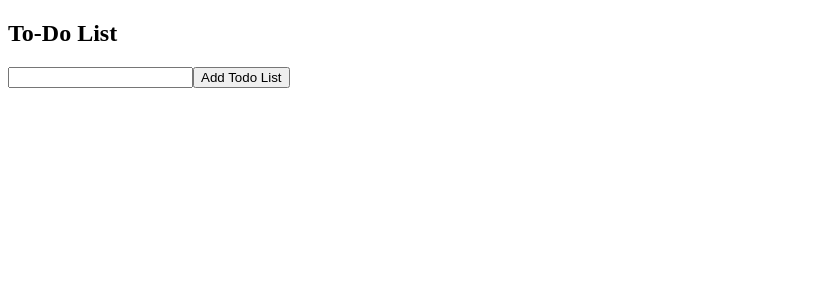
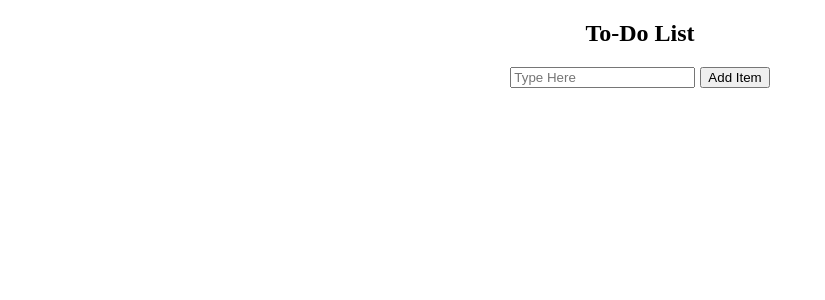
Before and after one commit to Aleydon/Simple-ToDo-List, a React (Create React App) app: page / in a window 1280 px wide. Shown: the top 300 px of the page, without its empty margins (0-825 px from the left). Built offline with nearby package versions, Linux system fonts and the light colour scheme.

Commit message:
Add simple style

```diff
--- a/package.json
+++ b/package.json
@@ -8,6 +8,7 @@
     "@testing-library/user-event": "^7.1.2",
     "react": "^16.13.1",
     "react-dom": "^16.13.1",
+    "react-icons": "^3.10.0",
     "react-scripts": "3.4.1"
   },
   "scripts": {
--- /dev/null
+++ b/src/components/style.css
@@ -0,0 +1,27 @@
+body{
+    padding: 0;
+    margin: 0;
+}
+
+
+.box{
+    display: flex;
+    flex-direction: column;
+    align-items: center;
+    justify-self: center;
+}
+
+
+.btnAdd{
+    margin-left: 5px;
+}
+
+
+ul{
+    list-style-type: none;
+}
+
+.list-items{
+    background-color: #E3E3E3;
+    margin-top: 2px;
+}
--- a/src/components/todolist.js
+++ b/src/components/todolist.js
@@ -1,5 +1,5 @@
 import React, { useEffect, useState } from 'react';
-
+import './style.css';
 
 
 
@@ -39,27 +39,33 @@ function TodoList() {
 
 
   return(
-      <div>
+      <div className="box">
           <div>
               <header>
                   <h2>To-Do List</h2>
               </header>
           </div>
 
+            <div className="container-items">
                 <div>
-                <input type="text" value={valueInput} onChange={(event) => {setValueInput(event.target.value)}} />
-                <button onClick={handleAddButton}>Add Todo List</button>
+                        <input type="text"  placeholder="Type Here" value={valueInput} onChange={(event) => {setValueInput(event.target.value)}} />
+                        <button onClick={handleAddButton} className="btnAdd">Add Item</button>
                     </div>
-          <ul>
+
+                <div className="list-items">
                     {todo.map((item) => {
                                 return(
-                    <div>
+                                    <div className="box2">
+                                        <ul>
                                             <li key={item}>{item}</li>
-                        {/* <button>X</button> */}
+                                            <button>Edit</button>
+                                            <button>Remove</button>
+                                        </ul>
                                     </div>
                             );
                     })}
-          </ul>
+                </div>
+          </div>
       </div>
   )
 }
```
Also changed, not shown: 1 other file (tests, documents, lock files or other folders). Lines whose indentation alone changed are shown as unchanged.
